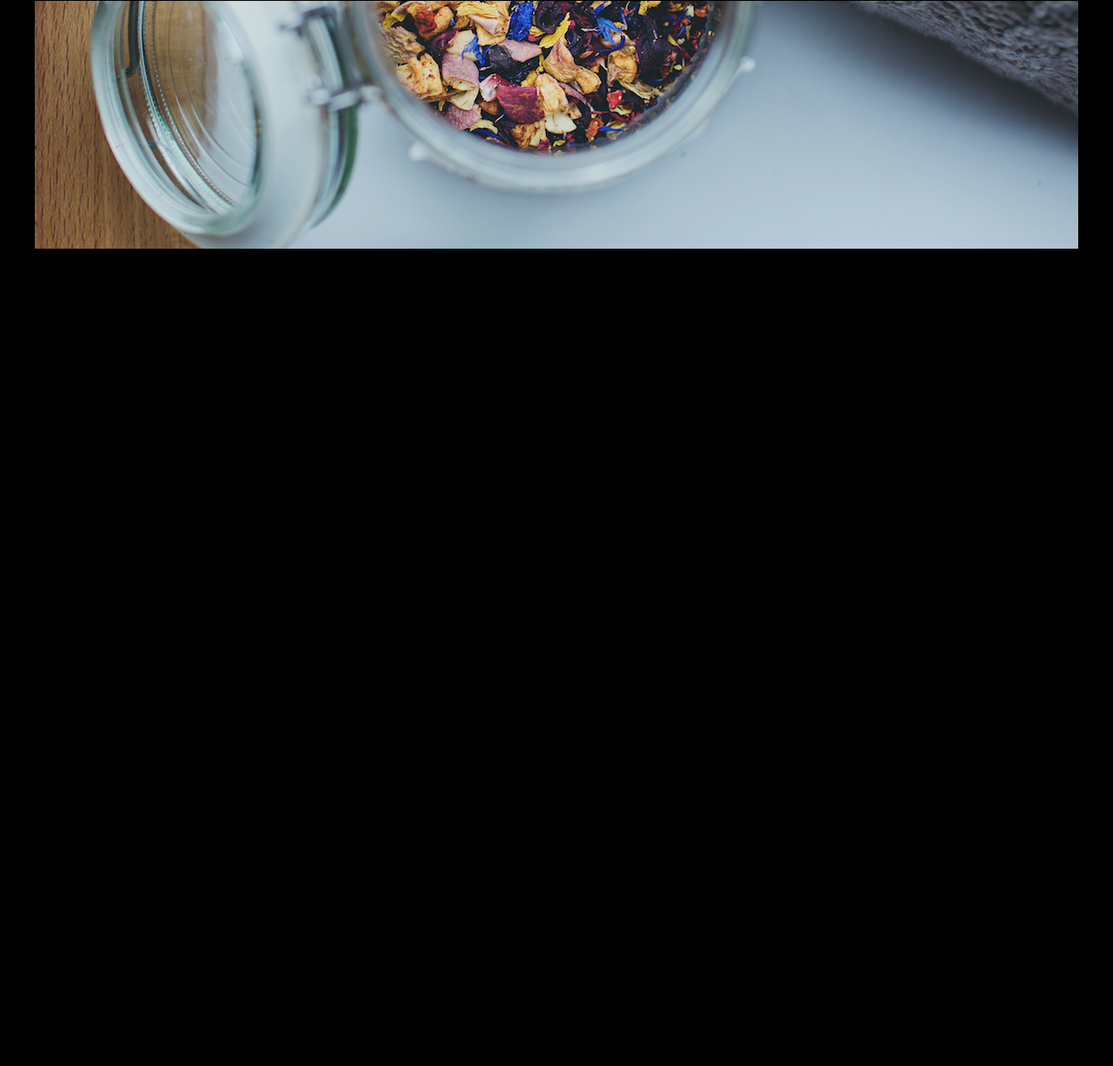
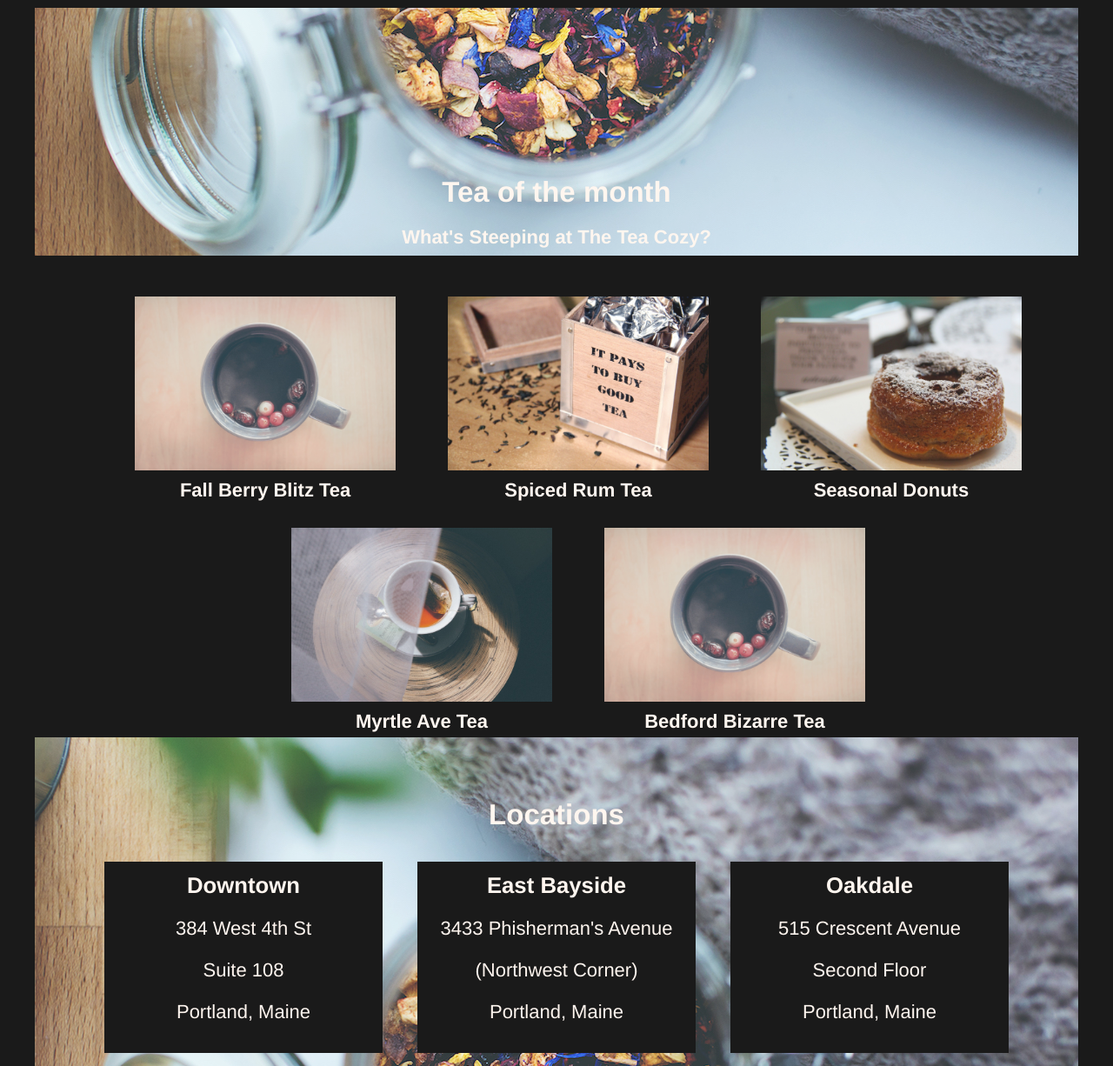
Before and after one commit to buistineke/teacozy, a plain HTML site: page index.html in a window 1280 px wide. Shown: the part 414-1640 px from the top of the page at 87% size. Before the commit the page ends 800 px from the top, so only its background shows below. Drawn offline with Linux system fonts and the light colour scheme.

Commit message:
added tea section and location section, tea and locations overlap

```diff
--- a/index.html
+++ b/index.html
@@ -5,6 +5,7 @@
     <link rel="stylesheet" href="./resources/css/style.css" type="text/css">
   </head>
   <body>
+
     <!-- Header Section -->
     <header>
       <div class="logo">
@@ -23,12 +24,88 @@
       <!-- Mission Section -->
       <div class="mission">
         <div class="flex-container">
-          <div class="content">
+          <div class="main-title">
             <h2>Our Mission</h2>
             <h4>Handpicked, Artisanally Curated, Free Range, Sustainable, Small Batch, Fair Trade, Organic Tea</h4>
           </div>
         </div>
       </div>
 
+      <!-- Tea Selection section -->
+      <div class="tea-selection">
+        <div class="title">
+          <h2>Tea of the month</h2>
+          <h4>What's Steeping at The Tea Cozy?</h4>
+        </div>
+
+      <div class="flex-container-items">
+
+        <div class="item">
+          <img src="resources/images/img-berryblitz.jpg" alt="Fall Berry Blitz Tea">
+          <span>Fall Berry Blitz Tea</span>
+        </div>
+
+        <div class="item">
+          <img src="resources/images/img-spiced-rum.jpg" alt="Spiced Rum Tea">
+          <span>Spiced Rum Tea</span>
+        </div>
+
+        <div class="item">
+          <img src="resources/images/img-donut.jpg" alt="Seasonal Donuts">
+          <span>Seasonal Donuts</span>
+        </div>
+
+        <div class="item">
+          <img src="resources/images/img-myrtle-ave.jpg" alt="Myrtle Ave Tea">
+          <span>Myrtle Ave Tea</span>
+        </div>
+
+        <div class="item">
+          <img src="resources/images/img-berryblitz.jpg" alt="Bedford Bizarre Tea">
+          <span>Bedford Bizarre Tea</span>
+        </div>
+
+      </div>
+
+      <!-- Locations section -->
+
+      <div class="locations">
+        <div class="locations-title">
+          <h2>Locations</h2>
+        </div>
+
+        <div class="location-flex-container">
+
+          <div class="location-item">
+            <div class="location-description">
+              <span><h3>Downtown</h3></span>
+              <span><p>384 West 4th St</p></span>
+              <span><p>Suite 108</p></span>
+              <span><p>Portland, Maine</p></span>
+            </div>
+          </div>
+
+          <div class="location-item">
+            <div class="location-description">
+              <span><h3>East Bayside</h3></span>
+              <span><p>3433 Phisherman's Avenue</p></span>
+              <span><p>(Northwest Corner)</p></span>
+              <span><p>Portland, Maine</p></span>
+            </div>
+          </div>
+
+          <div class="location-item">
+          <div class="location-description">
+            <span><h3>Oakdale</h3></span>
+            <span><p>515 Crescent Avenue</p></span>
+            <span><p>Second Floor</p></span>
+            <span><p>Portland, Maine</p></span>
+          </div>
+        </div>
+
+      </div>
+
+  </div> <!-- Dont remove this div, closing div of main container -->
+
   </body>
 </html>
--- a/resources/css/style.css
+++ b/resources/css/style.css
@@ -1,5 +1,5 @@
 /* Universal Styles */
-body {
+html {
   margin: 0;
   font-family: Helvetica, sans-serif;
   font-size: 22px;
@@ -9,14 +9,20 @@ body {
   opacity: 0.9;
 }
 
+body{
+  display: flex;
+  flex-direction: column;
+  align-items: center;
+}
+
 h2, h3, h4 {
   margin: 0;
-  padding: 10px;
 }
 
 h2 {
   display: block;
   font-weight: bold;
+  margin-bottom: 20px;
 }
 
 a {
@@ -65,12 +71,14 @@ header nav a{
 .main-container {
   display: flex;
   justify-content: center;
+  flex-direction: column;
 }
 
 .flex-container {
   display: flex;
   justify-content: center;
   align-items: center;
+  flex-direction: column;
   background-color: black;
   width: 1200px;
   height: 130px;
@@ -87,11 +95,91 @@ header nav a{
   width: 1200px;
 }
 
-.content {
+.main-title {
+  display: flex;
+  justify-content: center;
+  align-items: center;
+  flex-direction: column;
+  background-color: black;
+  width: 1200px;
+  height: 130px;
+}
+
+/* Tea Selection Styles */
+
+.tea-selection {
+  display: flex;
+  justify-content: center;
+  flex-direction: column;
+  height: 700px;
+  width: 1200px;
+  padding-top: 70px;
+  margin: auto;
+}
+
+.title {
+  margin-bottom: 30px;
+}
+
+.flex-container-items {
+  display: flex;
+  flex-wrap: wrap;
+  justify-content: center;
+  margin: 0 0 0 -50;
+}
+
+.item {
+  display: block;
+  margin-left: 50px;
+  margin-top: 20px;
+  padding: 5px;
+}
+
+.item img {
+  height: 200px;
+  display: block;
+  margin-bottom: 10px;
+}
+
+.item span {
+  font-weight: bold;
+  margin: 10 0 10 0;
+}
+
+/* Location Section Styles*/
+
+.locations {
   display: flex;
   flex-direction: column;
+  margin: auto;
+  padding-top: 70px;
+  height: 500px;
+  width: 1200px;
+  background-image: url('../../resources/images/img-mission-background.jpg');
+}
+
+.location-flex-container {
+  display: flex;
   justify-content: center;
-  align-items: center;
-  width: 1200px;
+  flex-direction: row;
+  margin: 0 0 0 -40;
+}
+
+.locations-title {
+  display: flex;
+  justify-content: center;
+}
+
+.location-item {
+  display: flex;
+  flex-direction: column;
+  align-content: center;
+  justify-content: center;
+  margin: 15px 20px;
+  padding: 10px;
+  width: 300px;
+  height: 200px;
   background-color: black;
+  margin-left: -40;
+  opacity: 1;
 }
```
